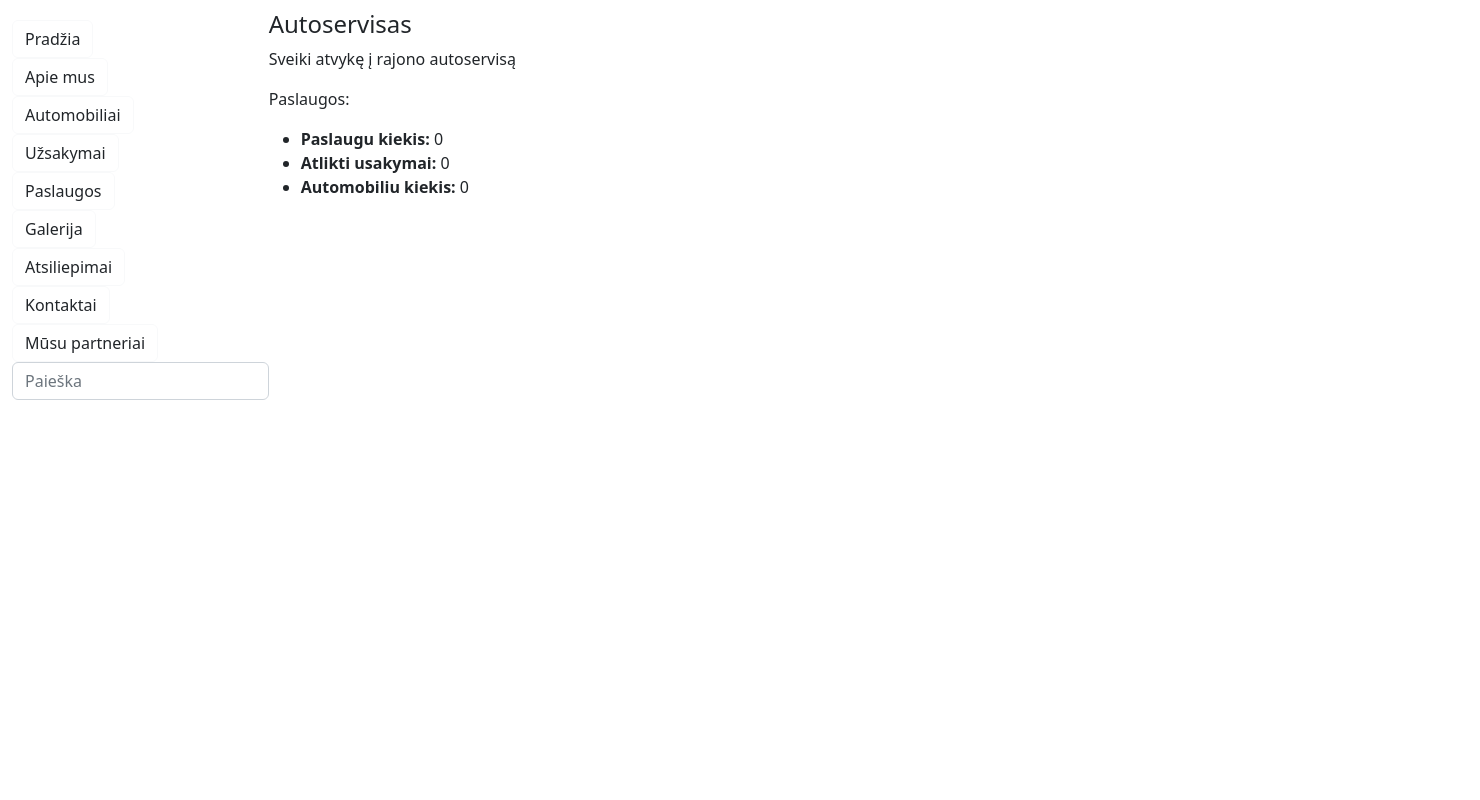
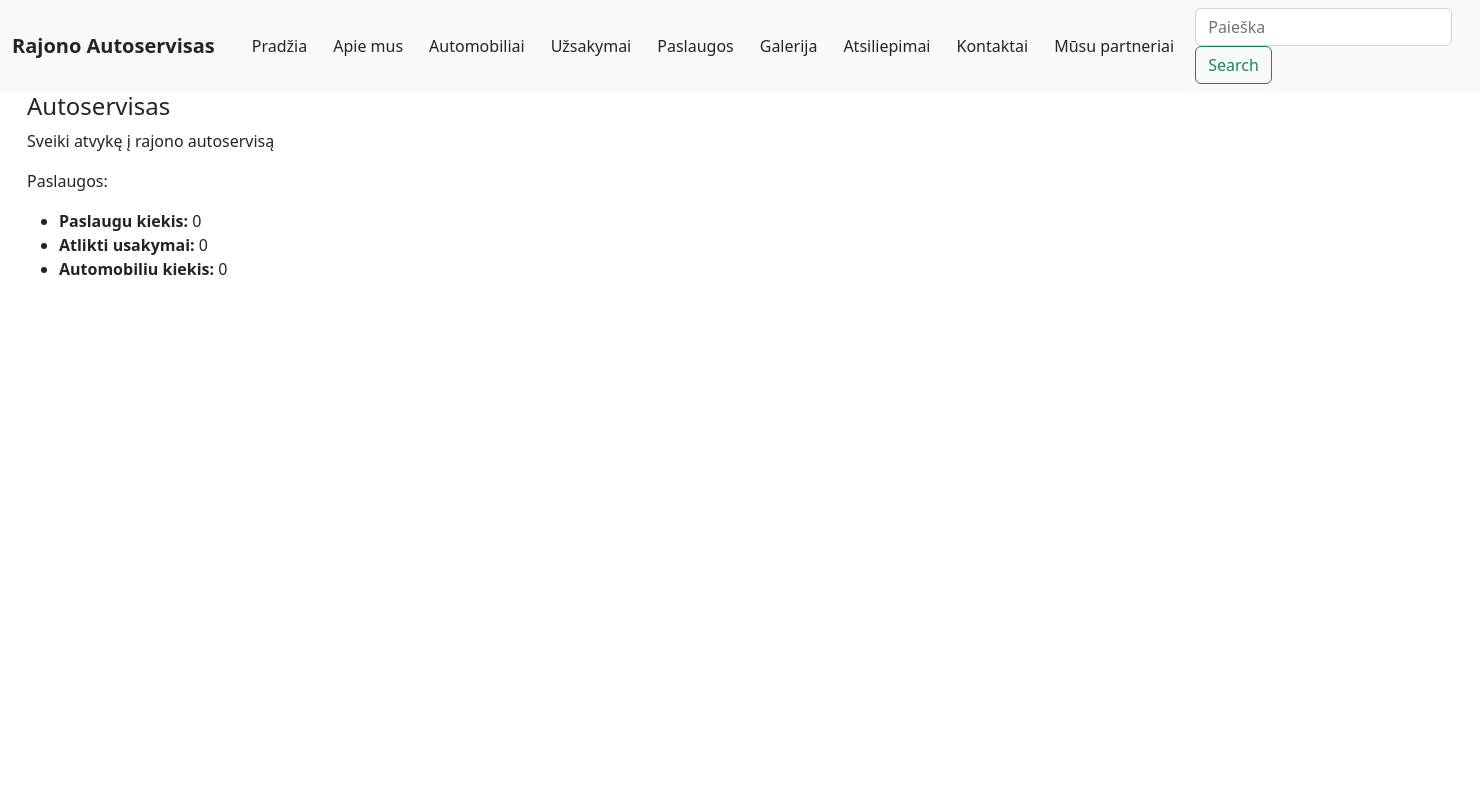
Before and after one commit to AndreyGalo/ServisProject, a Django app: page /servis/ in a window 1480 px wide. Run offline with Django 5.2, Linux system fonts and the light colour scheme; data that the repository does not hold is empty; some libraries are stand-ins or nearby versions.

Commit message:
6 Paskaita commit 3

```diff
--- a/servis/models.py
+++ b/servis/models.py
@@ -18,7 +18,7 @@ class Automobilis(models.Model):
     VIN_kodas = models.CharField("Mašinos VIN numeris/kodas", max_length=25, null=False)
     Klientas = models.CharField("Kliento Vardas Pavardė", max_length=50, null=False)
     AutomobilioModelis = models.ForeignKey("AutomobilioModelis", on_delete=models.CASCADE, null=False)
-    cover = models.ImageField('Nuotrauka', upload_to='covers', null=True)
+    cover = models.ImageField('Nuotrauka', upload_to='covers', null=True, blank=True)
 
     def __str__(self):
         return f"Automobilio NR: {self.Valstybinis_NR}. Klientas: {self.Klientas}"
--- a/servis/static/css/styles.css
+++ b/servis/static/css/styles.css
@@ -2,9 +2,4 @@
     position: fixed;
     margin-top: 20px;
     padding: 0;
-    list-style: none;
-    height: 100%;
     }
-.col-sm-10 {
-  padding: 10px;
-  }
--- a/servis/templates/base.html
+++ b/servis/templates/base.html
@@ -11,11 +11,15 @@
     <link rel="stylesheet" href="{% static 'css/styles.css' %}">
 </head>
 <body>
-<div class="container-fluid">
-    <div class="row">
-        <div class="col-sm-2">
-            {% block sidebar %}
-            <ul class="sidebar-nav">
+<!--<div class="container-fluid">-->
+<!--    <div class="row">-->
+<!--        <div class="col-sm-2">-->
+<!--            {% block sidebar %}-->
+<!--            <ul class="sidebar-nav">-->
+    <nav class="navbar navbar-expand-lg navbar-light bg-light">
+      <div class="container-fluid">
+          <a class="navbar-brand"><strong>Rajono Autoservisas</strong></a>
+        <ul class="navbar-nav mx-2">
                 <li><a href="{% url 'index' %}" type="button" class="btn btn-outline-light text-dark">Pradžia</a></li>
                 <li><a href="{% url 'apiemus' %}" class="btn btn-outline-light text-dark">Apie mus</a>
                 <li><a href="{% url 'automobiliai' %}" class="btn btn-outline-light text-dark" >Automobiliai</a>
@@ -25,14 +29,14 @@
                 <li><a href="" class="btn btn-outline-light text-dark">Atsiliepimai</a></li>
                 <li><a href="" class="btn btn-outline-light text-dark">Kontaktai</a>
                 <li><a href="" class="btn btn-outline-light text-dark">Mūsu partneriai</a></li>
-                <li>
-                    <form action="{% url 'search' %}" method="get" class="form-inline my-2 my-md-0">
-                        <input name="query" class="form-control" type="text" placeholder="Paieška">
+        </ul>
+                    <form class="form-inline my-2 my-lg-0" action="{% url 'search' %}" method="get">
+                      <input class="form-control me-2" name="query" class="form-control" type="text" placeholder="Paieška">
+                      <button class="btn btn-outline-success" type="submit">Search</button>
                     </form>
-                </li>
-            </ul>
             {% endblock %}
         </div>
+    </nav>
         <div class="col-sm-10">{% block content %}{% endblock %}</div>
     </div>
 </div>
```
